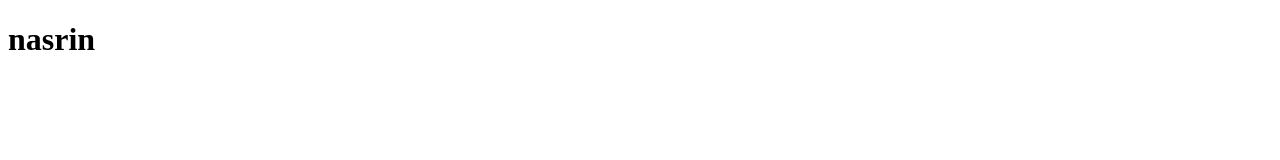
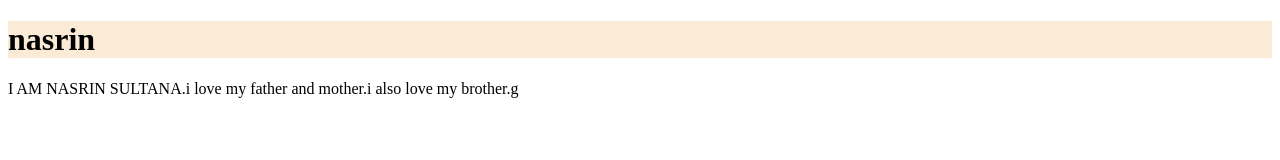
Before and after one commit to nasrinsultana2/my-first-repo, a plain HTML site: page index.html in a window 1280 px wide. Drawn offline with Linux system fonts and the light colour scheme.

Commit message:
first commit

```diff
--- a/index.html
+++ b/index.html
@@ -5,8 +5,17 @@
     <meta http-equiv="X-UA-Compatible" content="IE=edge">
     <meta name="viewport" content="width=device-width, initial-scale=1.0">
     <title>my first github repo</title>
+    <style>
+        p{
+          colour:red;
+        }
+        h1{
+            background-color: antiquewhite;
+        }
+    </style>
 </head>
 <body>
     <h1>nasrin</h1>
+    <P>I AM NASRIN SULTANA.i love my father and mother.i also love my brother.g</P>
 </body>
 </html>
```
